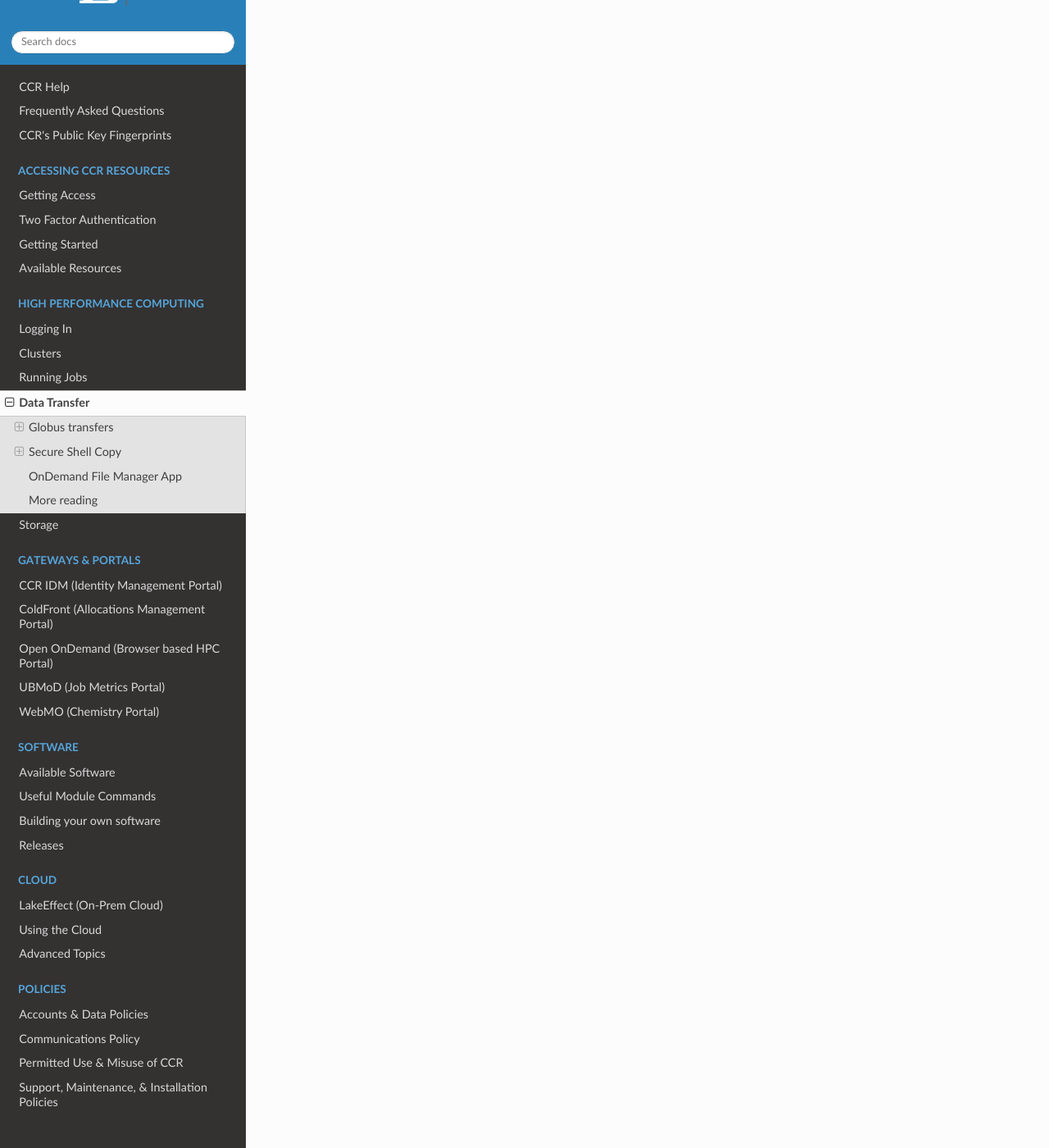
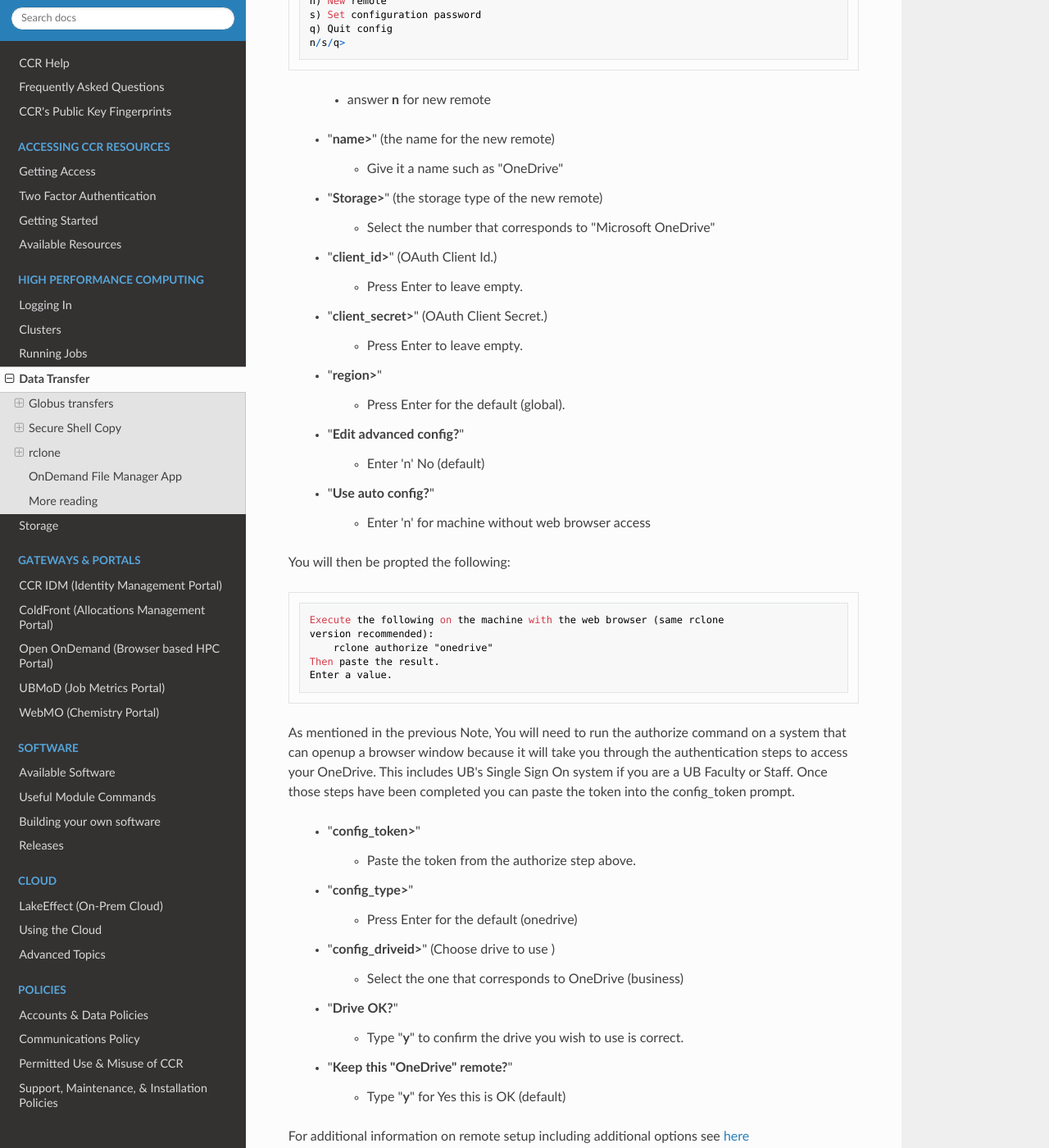
Before and after one commit to ubccr/ccrdocs, an MkDocs documentation site: the page built from pages/hpc/data-transfer.md, in a window 1280 px wide and 1400 px high, scrolled down 11068 px. Shown: the whole window at 82% size. Built offline with MkDocs 1.6.1, drawn with Linux system fonts in a browser that asks for light colours; nearby versions of some CDN libraries; some of the changed text lies outside the part shown.

Commit message:
added rclone instructions

````diff
--- a/pages/hpc/data-transfer.md
+++ b/pages/hpc/data-transfer.md
@@ -16,7 +16,9 @@ CCR Supported Methods for inbound and outbound Data transfer include:
 
 2. ** [Secure Shell Copy (scp/sftp)](#secure-shell-copy) **
 
-3. ** [OnDemand File Manager App](#ondemand-file-manager-app) **
+3. ** [rclone](#rclone) **
+
+4. ** [OnDemand File Manager App](#ondemand-file-manager-app) **
 
 !!! Warning "VPN Required"
     Access to Secure Shell Copy and OnDemand is restricted to UB and Roswell Park networks
@@ -326,6 +328,107 @@ This will popup the Site Management Window
 
 After the Site has been added you can connect to CCR by selecting it from the Site Manager Window and clicking `Connect`
 
+## rclone
+
+**rclone** is a tool that can be used to transfer files to/from cloud storage such as Microsoft OneDrive and Box from the command line. The following are instructions on how to use rclone transfer data to/from OneDrive. For instructions with other cloud storage, check [**rclone** Online documentation](https://rclone.org/docs/)
+
+
+**rclone** is available as a module at CCR and needs to be loaded in the users environment first.
+See [here](../software/modules.md#using-modules) for information on using CCR's modules system.
+
+!!! Note
+    OneDrive requires an Internet connected web browser to obtain an authentication token from Microsoft. CCR compute nodes do not have browsers, so you will need access to a machine with rclone and a web browser. **rclone** is available for almost any platform [here](https://rclone.org/downloads/)
+
+
+### Using rclone with OneDrive
+
+```bash
+$ module load rclone
+```
+
+```bash
+$ rclone config
+
+No remotes found, make a new one?
+n) New remote
+s) Set configuration password
+q) Quit config
+n/s/q>
+```
+
+>> * answer **n** for new remote
+
+> * "**name>**" (the name for the new remote)
+>> * Give it a name such as "OneDrive"
+
+> * "**Storage>**" (the storage type of the new remote)
+>> * Select the number that corresponds to "Microsoft OneDrive"
+
+> * "**client_id>**" (OAuth Client Id.)
+>> *  Press Enter to leave empty.
+
+> * "**client_secret>**" (OAuth Client Secret.)
+>> *  Press Enter to leave empty.
+
+> * "**region>**"
+>> * Press Enter for the default (global).
+
+> * "**Edit advanced config?**"
+>> * Enter 'n' No (default)
+
+> * "**Use auto config?**"
+>> * Enter 'n' for machine without web browser access
+
+You will then be propted the following:
+```
+Execute the following on the machine with the web browser (same rclone
+version recommended):
+	rclone authorize "onedrive"
+Then paste the result.
+Enter a value.
+```
+
+As mentioned in the previous Note, You will need to run the authorize command on a system that can openup a browser window because it will take you through the authentication steps to access your OneDrive. This includes UB's Single Sign On system if you are a UB Faculty or Staff.
+Once those steps have been completed you can paste the token into the config_token prompt.
+
+
+> * "**config_token>**"
+>> * Paste the token from the authorize step above.
+
+> * "**config_type>**"
+>> * Press Enter for the default (onedrive)
+
+> * "**config_driveid>**" (Choose drive to use )
+>> *  Select the one that corresponds to OneDrive (business)
+
+> * "**Drive OK?**"
+>> * Type "**y**" to confirm the drive you wish to use is correct.
+
+> * "**Keep this "OneDrive" remote?**"
+>> * Type "**y**" for Yes this is OK (default)
+
+For additional information on remote setup including additional options see [here](https://rclone.org/remote_setup/)
+
+To test the connection, create a file with the touch command or copy and exiting file to your OneDrive
+
+```
+$ touch somefile.txt
+$ rclone copy somefile.txt OneDrive:/test
+```
+This will copy the test file to a test directory, you can verify the copy was successful by using `rclone ls` or logging into OneDrive in a web browser
+
+```
+$ rclone ls OneDrive:/test
+0 somefile.txt
+```
+
+**Additional rclone information:**
+
+> * [rclone Online documentation](https://rclone.org/docs/)
+> * [rclone OneDrive setup instruction](https://rclone.org/onedrive/)
+> * [rclone Box setup instruction](https://rclone.org/box/)
+
+
 ## OnDemand File Manager App
 
 * This is browser based for simple transfers and not recommended for large amounts of data
````
